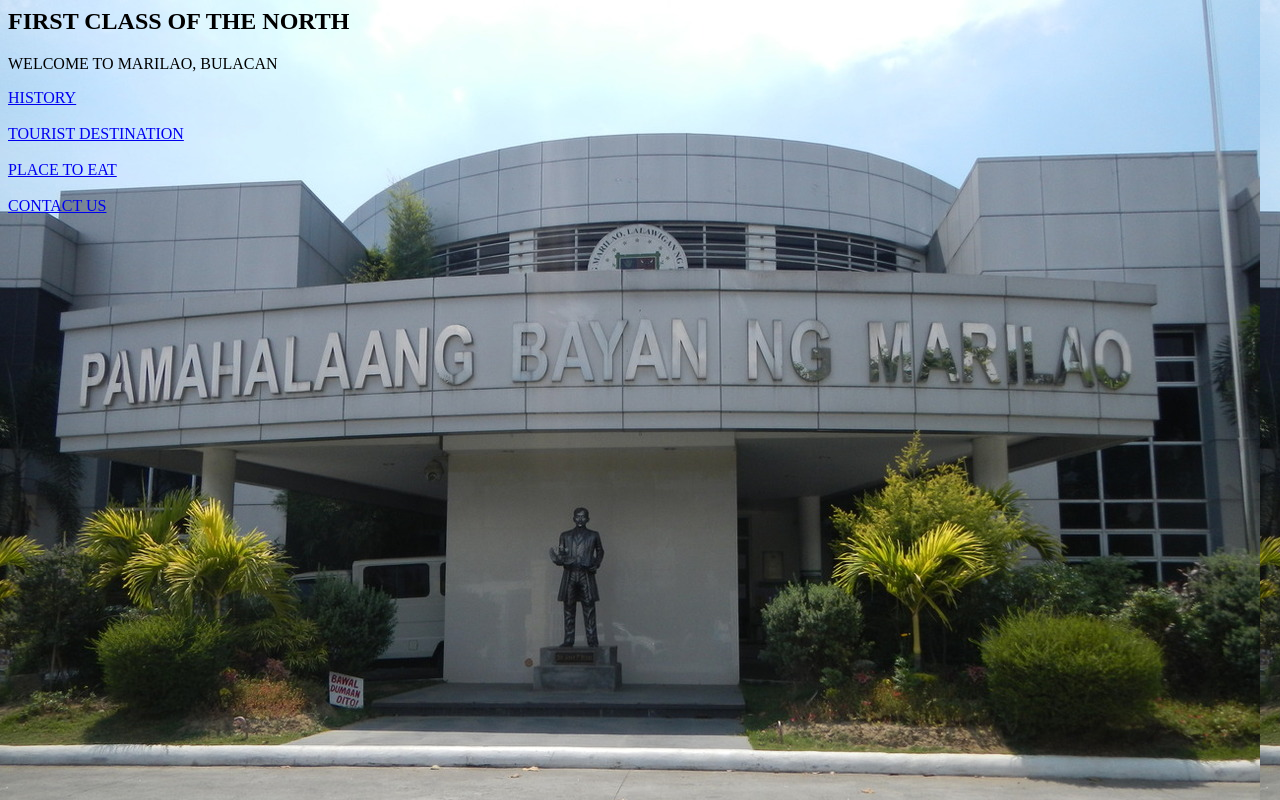
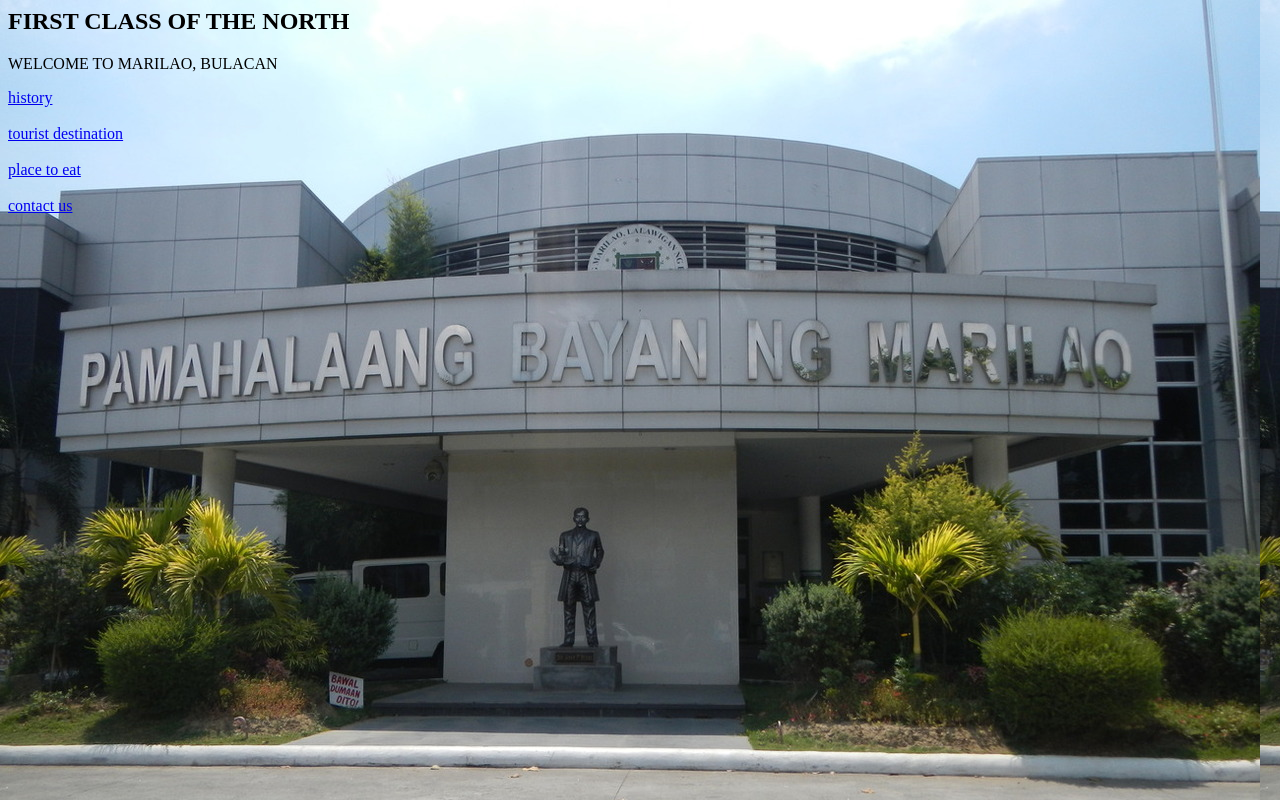
Before and after one commit to randysamonte/randysamonte.github.io, a plain HTML site: page index.html in a window 1280 px wide. Drawn offline with Linux system fonts and the light colour scheme.

Commit message:
Add files via upload

```diff
--- a/index.html
+++ b/index.html
@@ -8,10 +8,10 @@
 <p>WELCOME TO MARILAO, BULACAN</p>
 
 <nav>
-<a href="./HISTORY.html">HISTORY</a><BR><BR>
-<a href="./TOURIST DESTINATION.html">TOURIST DESTINATION</a><BR><BR>
-<a href="./PLACE TO EAT.html">PLACE TO EAT</a><BR><BR>
-<a href="./CONTACT US.html">CONTACT US</a><BR><BR>
+<a href="./history.html">history</a><BR><BR>
+<a href="./tourist destination.html">tourist destination</a><BR><BR>
+<a href="./place to eat.html">place to eat</a><BR><BR>
+<a href="./contact us.html">contact us</a><BR><BR>
 </nav>
 </body>
 </html>
```
Also changed, not shown: history.html (+2 -2 lines), place to eat.html (+1 -1 lines), tourist destination.html (+1 -1 lines).
